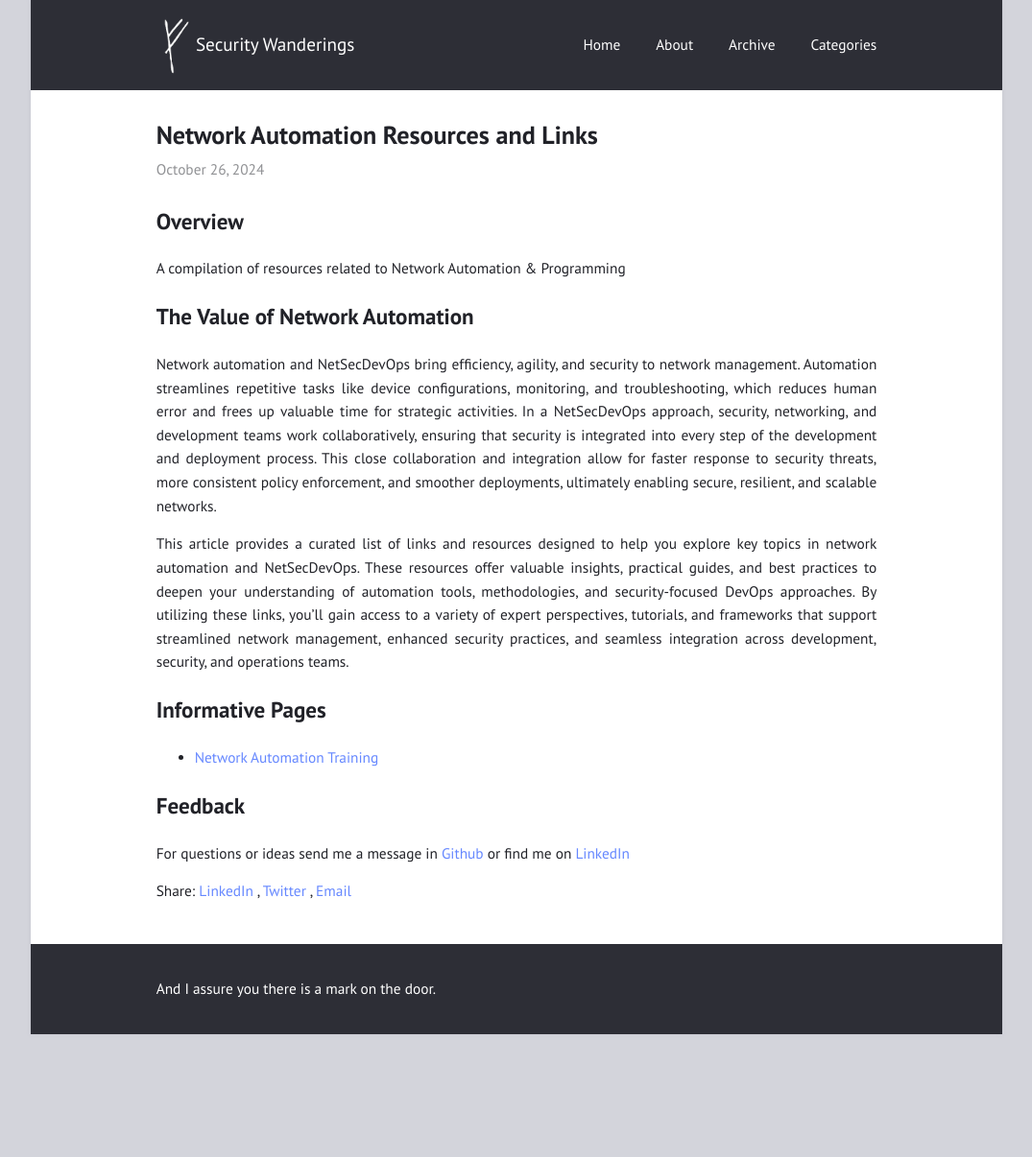
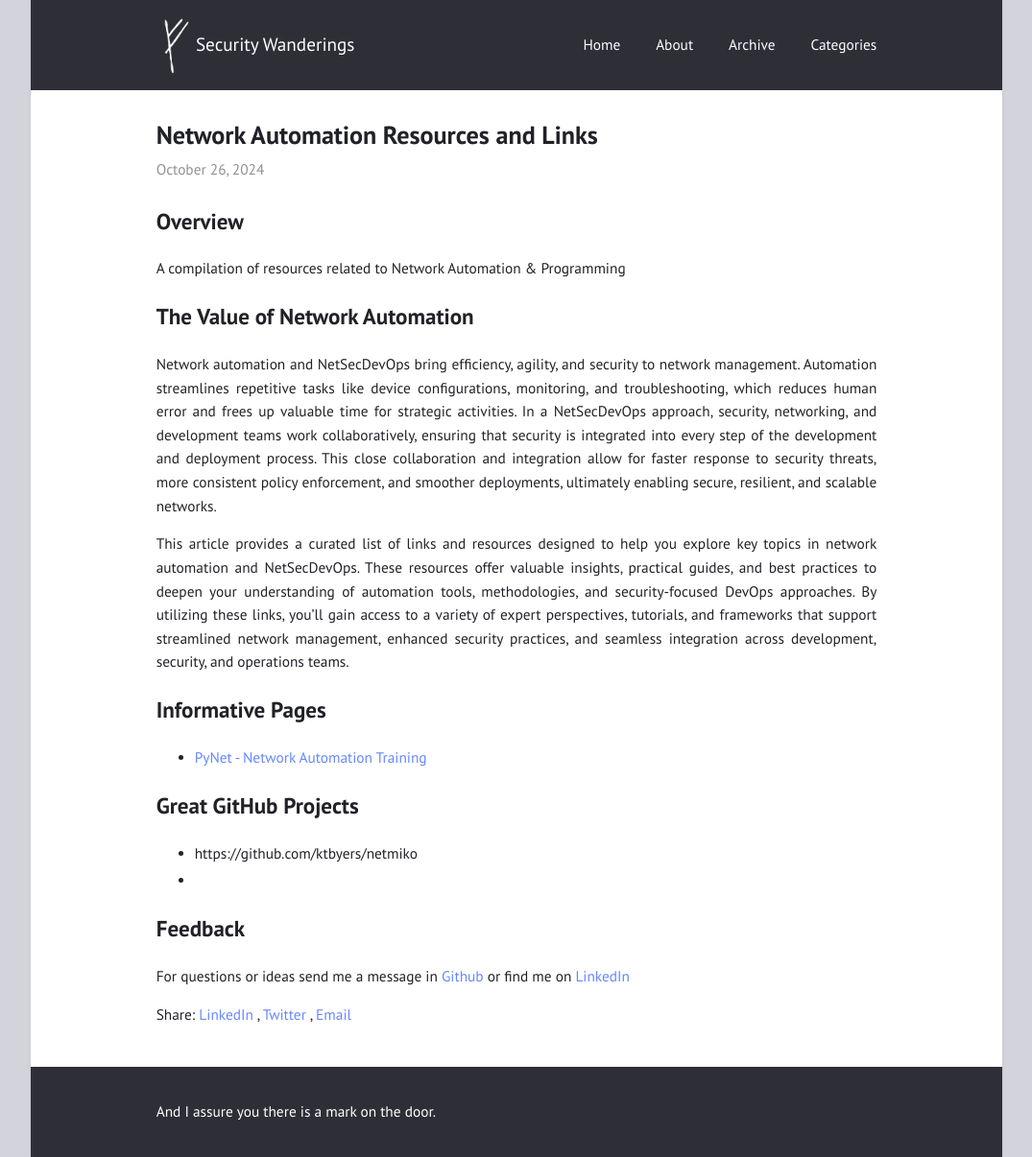
Before and after one commit to alucab/alucab.github.io, a Jekyll site: the page built from _posts/2024-10-26-Network-Automation-Tools.md, in a window 1280 px wide. Shown: the whole page at 96% size, without its empty margins (102-1177 px from the left). Built offline with Jekyll 4.4.1, drawn with Linux system fonts in a browser that asks for light colours; before the commit the page ends 1078 px from its top, so only the background shows below that.

Commit message:
Update 2024-10-26-Network-Automation-Tools.md

```diff
--- a/_posts/2024-10-26-Network-Automation-Tools.md
+++ b/_posts/2024-10-26-Network-Automation-Tools.md
@@ -16,7 +16,11 @@ This article provides a curated list of links and resources designed to help you
 
 ## Informative Pages
 
-- [Network Automation Training](https://pynet.twb-tech.com)
+- [PyNet - Network Automation Training](https://pynet.twb-tech.com)
+
+## Great GitHub Projects
+- https://github.com/ktbyers/netmiko
+-
 
 ## Feedback
 For questions or ideas send me a message in [Github](https://github.com/alucab/vulnerabilitysheets) or find me on [LinkedIn](https://www.linkedin.com/in/alucab)
```
